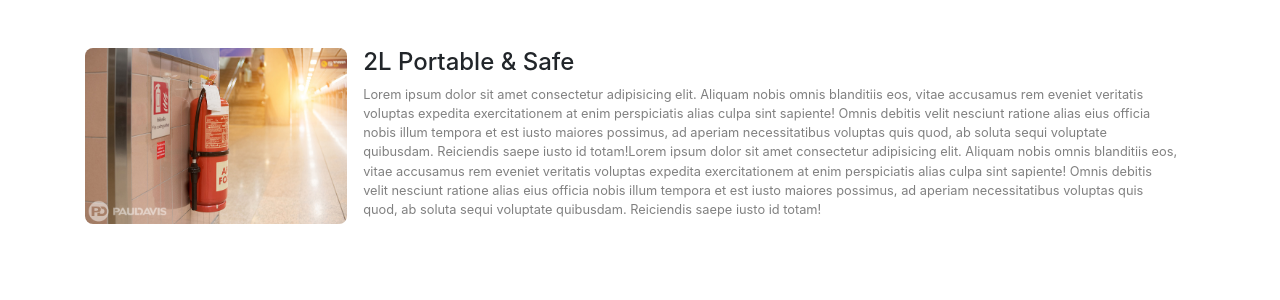
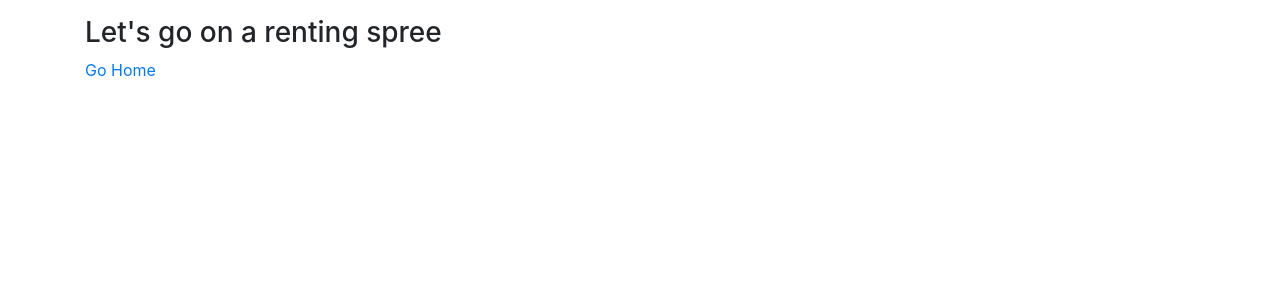
Before and after one commit to mfbaltaza/nuxt-extinguisher, a Nuxt app: page /my-items in a window 1280 px wide. Shown: the top 300 px of the page. Built offline with nearby package versions, Linux system fonts and the light colour scheme; what v-calendar would draw is missing.

Commit message:
Adds basic go home link over my items, removes item from myRentals my-items now starts empty

```diff
--- a/pages/my-items.vue
+++ b/pages/my-items.vue
@@ -1,5 +1,9 @@
 <template>
   <div class="container">
+    <h1>Let's go on a renting spree</h1>
+    <NuxtLink to="/">
+      Go Home
+    </NuxtLink>
     <MyItem
       v-for="item in myRentals"
       :key="item.id"
@@ -17,6 +21,17 @@ export default {
 }
 </script>
 
-<style>
+<style scoped>
+h1 {
+    font-size: 1.75rem;
+    margin-top: 1rem;
+}
+h6 {
+    font-size: 1.15rem;
+    font-weight: 400;
+}
+p {
+    color: grey
+}
 
 </style>
--- a/store/index.js
+++ b/store/index.js
@@ -1,14 +1,14 @@
 export const state = () => ({
   myRentals: [
-    {
-      id: 1,
-      title: '2L Portable & Safe',
-      snippet:
-        'Special access, beach, its perks, and a remote top-tier service beauty of at restaurants beyond the throughout the weekends go city.',
-      description:
-        'Lorem ipsum dolor sit amet consectetur adipisicing elit. Aliquam nobis omnis blanditiis eos, vitae accusamus rem eveniet veritatis voluptas expedita exercitationem at enim perspiciatis alias culpa sint sapiente! Omnis debitis velit nesciunt ratione alias eius officia nobis illum tempora et est iusto maiores possimus, ad aperiam necessitatibus voluptas quis quod, ab soluta sequi voluptate quibusdam. Reiciendis saepe iusto id totam!Lorem ipsum dolor sit amet consectetur adipisicing elit. Aliquam nobis omnis blanditiis eos, vitae accusamus rem eveniet veritatis voluptas expedita exercitationem at enim perspiciatis alias culpa sint sapiente! Omnis debitis velit nesciunt ratione alias eius officia nobis illum tempora et est iusto maiores possimus, ad aperiam necessitatibus voluptas quis quod, ab soluta sequi voluptate quibusdam. Reiciendis saepe iusto id totam!',
-      image: 'fe7.jpg'
-    }
+    // {
+    //   id: 1,
+    //   title: '2L Portable & Safe',
+    //   snippet:
+    //     'Special access, beach, its perks, and a remote top-tier service beauty of at restaurants beyond the throughout the weekends go city.',
+    //   description:
+    //     'Lorem ipsum dolor sit amet consectetur adipisicing elit. Aliquam nobis omnis blanditiis eos, vitae accusamus rem eveniet veritatis voluptas expedita exercitationem at enim perspiciatis alias culpa sint sapiente! Omnis debitis velit nesciunt ratione alias eius officia nobis illum tempora et est iusto maiores possimus, ad aperiam necessitatibus voluptas quis quod, ab soluta sequi voluptate quibusdam. Reiciendis saepe iusto id totam!Lorem ipsum dolor sit amet consectetur adipisicing elit. Aliquam nobis omnis blanditiis eos, vitae accusamus rem eveniet veritatis voluptas expedita exercitationem at enim perspiciatis alias culpa sint sapiente! Omnis debitis velit nesciunt ratione alias eius officia nobis illum tempora et est iusto maiores possimus, ad aperiam necessitatibus voluptas quis quod, ab soluta sequi voluptate quibusdam. Reiciendis saepe iusto id totam!',
+    //   image: 'fe7.jpg'
+    // }
   ],
   products: [
     {
```
